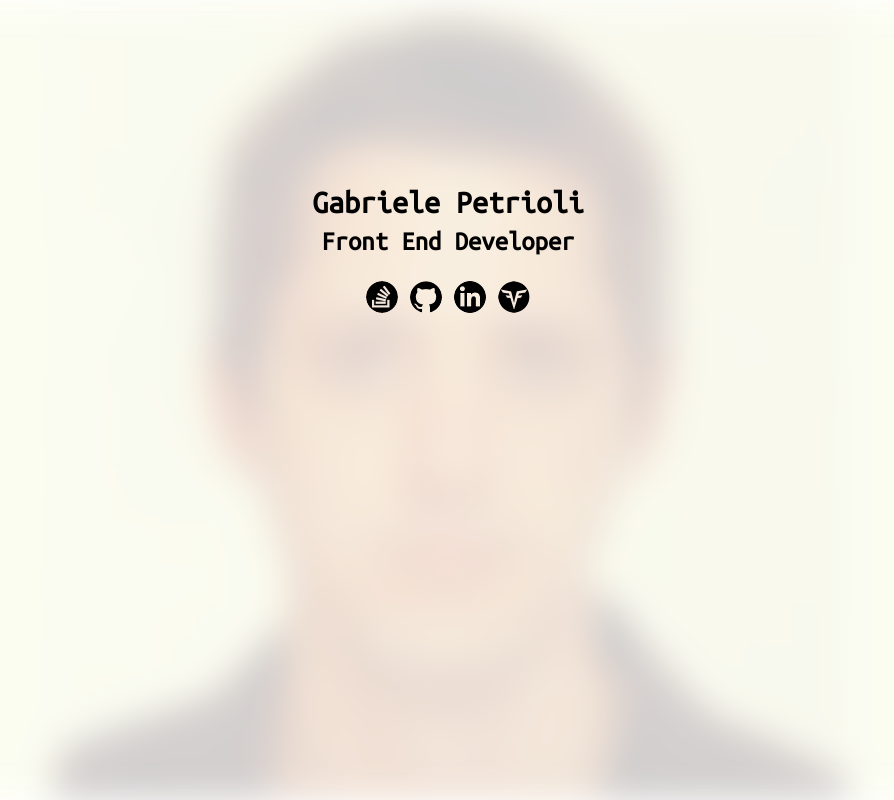
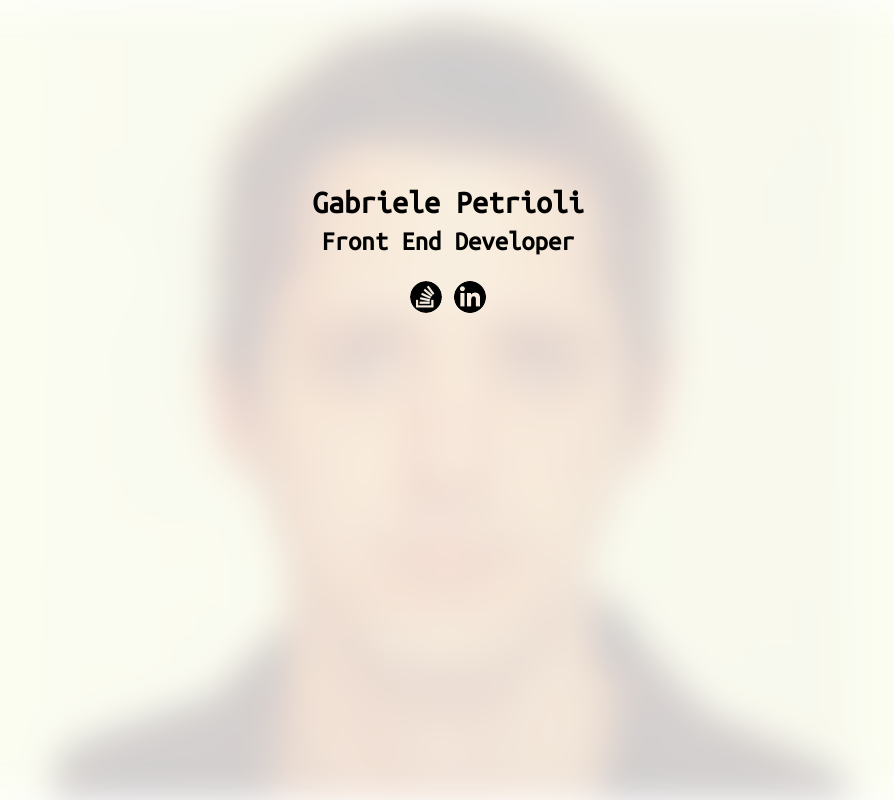
Before and after one commit to gpetrioli/petrioli.me, a plain HTML site: page index.htm in a window 1280 px wide. Shown: the whole page, without its empty margins (192-1086 px from the left). Drawn offline with Linux system fonts and the light colour scheme.

Commit message:
Update index.htm

```diff
--- a/index.htm
+++ b/index.htm
@@ -20,9 +20,7 @@
     <h1>Gabriele Petrioli <small>Front End Developer</small></h1>
     <p>
       <a href="https://stackoverflow.com/users/128165/gabriele-petrioli" class="icon stackoverflow" target="_blank" rel="noopener noreferer" title="Stack Overflow">Stack Overflow</a>
-      <a href="https://github.com/gpetrioli/" class="icon github" target="_blank" rel="noopener noreferer" title="Github">Github</a>
       <a href="https://linkedin.com/in/gpetrioli" class="icon linkedin" target="_blank" rel="noopener noreferer" title="LinkedIn">LinkedIn</a>
-      <a href="https://app.codesignal.com/profile/gpetrioli" class="icon codesignal" target="_blank" rel="noopener noreferer" title="CodeSignal">CodeSignal</a>
     </p>
 	<style>
 		@import url('https://fonts.googleapis.com/css?family=Ubuntu+Mono');
```
